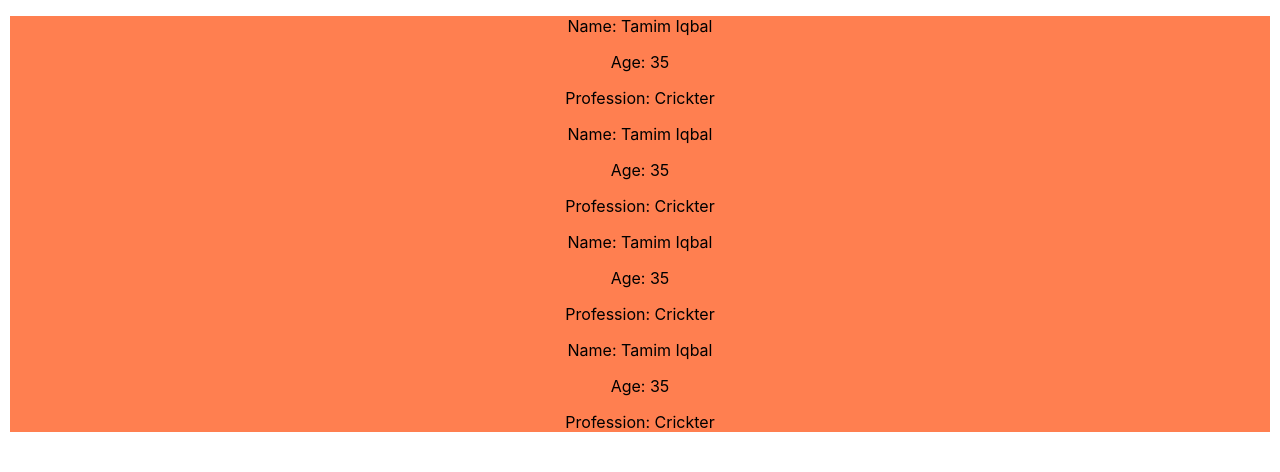
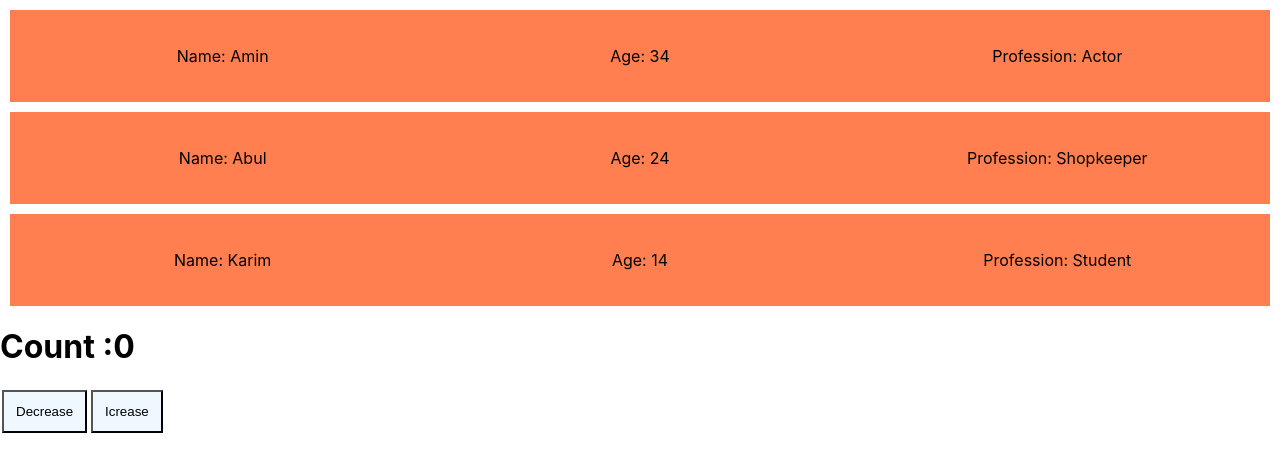
Before and after one commit to atikurahad/my-country-spa, a React (Create React App) app: page / in a window 1280 px wide. Shown: the top 472 px of the page. Built offline with nearby package versions, Linux system fonts and the light colour scheme.

Commit message:
components added

```diff
--- a/src/App.css
+++ b/src/App.css
@@ -39,7 +39,21 @@
 
 
 .container{
+  margin: auto;
+  display: grid;
+  grid-template-columns: repeat(3,1fr);
+  grid-gap: 2rem;
   margin: 10px;
+  padding: 20px;
   background-color: coral;
 text-align: center;
 }
+
+button{
+  margin: 2px;
+  padding: 12px;
+  background-color: aliceblue;
+}
+Counter{
+  text-align: center;
+}
--- a/src/App.js
+++ b/src/App.js
@@ -1,15 +1,17 @@
 import "./App.css";
+import Counter from "./Counter";
 import Person from "./Person";
 
 function App() {
   return (
     <>
-      <div className="container">
-        <Person />
-        <Person />
-        <Person />
-        <Person />
+      <div>
+        <Person name="Amin" age="34" occupation="Actor" />
+        <Person name="Abul" age="24" occupation="Shopkeeper" />
+        <Person name="Karim" age="14" occupation="Student" />
       </div>
+
+      <Counter />
     </>
   );
 }
--- /dev/null
+++ b/src/Counter.js
@@ -0,0 +1,21 @@
+import React, { useState } from 'react'
+
+export default function Counter() {
+ const [count, setCount] = useState(0);
+
+ const increaseCount =()=>  setCount(count+1);
+
+ const decreaseCount = () => setCount(count-1);
+
+
+
+ return (
+   <>
+     <div>
+       <h1>Count :{count}</h1>
+       <button onClick={decreaseCount}> Decrease</button>
+       <button onClick={increaseCount}> Icrease</button>
+     </div>
+   </>
+ );
+}
--- a/src/Person.jsx
+++ b/src/Person.jsx
@@ -1,11 +1,18 @@
 import React from 'react'
 
-export default function Person() {
+export default function Person(props) {
+
+  const {name ,age ,occupation} = props;
   return (
-    <div>
-      <p>Name: Tamim Iqbal</p>
-      <p>Age: 35</p>
-      <p>Profession: Crickter</p>
-    </div>
+    <>
+
+    {<div className="container">
+      <p>Name: {name}</p>
+      <p>Age: {age}</p>
+      <p>Profession: {occupation}</p>
+    </div> }
+
+    </>
   )
+
 }
```
